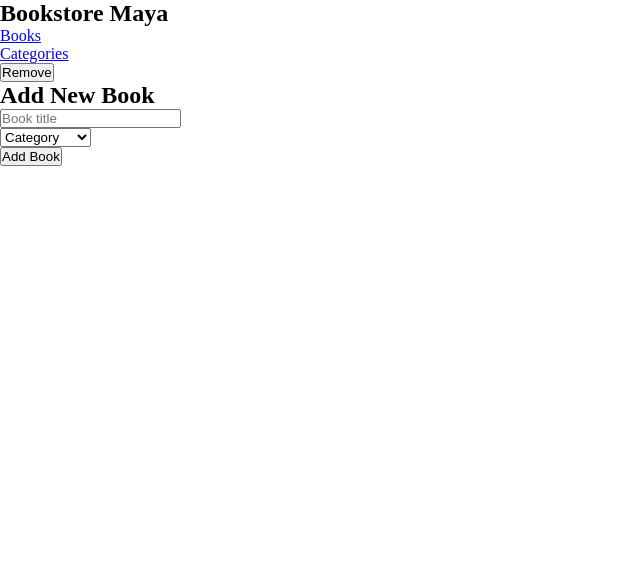
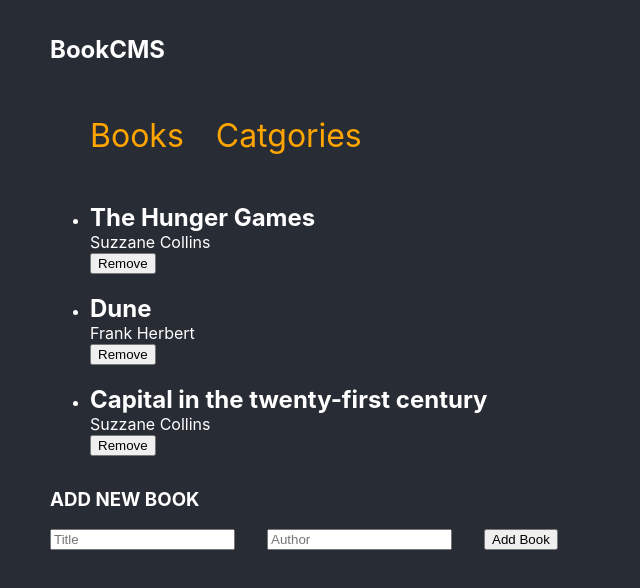
Before and after one commit to Habtamu210/book-store, a React (Create React App) app: page / in a window 1280 px wide. Shown: the top 588 px of the page, without its empty margins (0-640 px from the left). Built offline with nearby package versions, Linux system fonts and the light colour scheme.

Commit message:
Update the entire page as per review feedback

```diff
--- a/src/App.css
+++ b/src/App.css
@@ -1,4 +1,43 @@
-* {
-  margin: 0;
-  padding: 0;
+.App {
+  display: flex;
+  flex-direction: column;
+  align-items: flex-start;
+  justify-content: flex-start;
+  font-size: calc(10px + 2vmin);
 }
+
+.App-logo {
+  height: 40vmin;
+  pointer-events: none;
+}
+
+@media (prefers-reduced-motion: no-preference) {
+  .App-logo {
+    animation: App-logo-spin infinite 20s linear;
+  }
+}
+
+.App-header {
+  background-color: #282c34;
+  min-height: 100vh;
+  display: flex;
+  flex-direction: column;
+  align-items: center;
+  justify-content: center;
+  font-size: calc(10px + 2vmin);
+  color: white;
+}
+
+.App-link {
+  color: #61dafb;
+}
+
+@keyframes App-logo-spin {
+  from {
+    transform: rotate(0deg);
+  }
+
+  to {
+    transform: rotate(360deg);
+  }
+}
--- a/src/App.js
+++ b/src/App.js
@@ -1,28 +1,16 @@
-import { Route, Link, Routes } from 'react-router-dom';
-import Books from './components/book';
-import Catagories from './components/catgories';
+import { Routes, Route } from 'react-router-dom';
 import './App.css';
+import BookContainer from './components/bookContainer';
+import NavBar from './components/navBar';
+import Categories from './pages/catgories';
 
 function App() {
   return (
     <>
-      <nav>
-        <h1>
-          Bookstore Maya
-        </h1>
-        <ul>
-          <li>
-            <Link to="/"> Books</Link>
-          </li>
-          <li>
-            <Link to="/categories">Categories</Link>
-          </li>
-
-        </ul>
-      </nav>
+      <NavBar />
       <Routes>
-        <Route path="/" element={<Books />} />
-        <Route path="/Categories" element={<Catagories />} />
+        <Route path="/" element={<BookContainer />} />
+        <Route path="/categories" element={<Categories />} />
       </Routes>
     </>
   );
--- a/src/components/book.js
+++ b/src/components/book.js
@@ -1,41 +1,28 @@
 import React from 'react';
 import PropTypes from 'prop-types';
 
-export default function Books(props) {
+const Book = (props) => {
   const { title, author } = props;
   return (
-    <>
-      <div>
-        <ul>
-          <li>
-            <span>{title}</span>
-            <span>{author}</span>
-            <button type="submit">Remove</button>
-          </li>
-        </ul>
-        <h2>Add New Book</h2>
-        <form>
-          <div>
-            <input placeholder="Book title" />
-          </div>
-          <div>
-            <select>
-              <option selected>Category</option>
-              <option value="ONE">Category1</option>
-              <option value="TWO">categories2</option>
-            </select>
-          </div>
-          <div>
-            <button type="submit">Add Book</button>
-          </div>
-        </form>
-      </div>
+    <li>
+      <h2 style={{ marginBottom: 0, paddingBottom: 0 }}>
+        {' '}
+        {title}
+        {' '}
+      </h2>
+      <p style={{ margin: 0, padding: 0 }}>
+        {' '}
+        {author}
+        {' '}
+      </p>
+      <button type="button">Remove</button>
+    </li>
+  );
+};
 
-    </>
-  );
-}
-
-Books.propTypes = {
+Book.propTypes = {
   title: PropTypes.string.isRequired,
   author: PropTypes.string.isRequired,
 };
+
+export default Book;
--- /dev/null
+++ b/src/components/bookContainer.js
@@ -0,0 +1,32 @@
+import React from 'react';
+import BooksList from './bookList';
+import BookForm from './bookForm';
+
+const BookContainer = () => {
+  const books = [
+    {
+      id: 1,
+      title: 'The Hunger Games',
+      author: 'Suzzane Collins',
+    },
+    {
+      id: 2,
+      title: 'Dune',
+      author: 'Frank Herbert',
+    },
+    {
+      id: 3,
+      title: 'Capital in the twenty-first century',
+      author: 'Suzzane Collins',
+    },
+  ];
+
+  return (
+    <>
+      <BooksList books={books} />
+      <BookForm />
+    </>
+  );
+};
+
+export default BookContainer;
--- /dev/null
+++ b/src/components/bookForm.js
@@ -0,0 +1,14 @@
+import React from 'react';
+
+const BookForm = () => (
+  <>
+    <h3 style={{ marginTop: '2rem' }}>ADD NEW BOOK</h3>
+    <form style={{ display: 'flex', gap: '2rem' }}>
+      <input type="text" placeholder="Title" />
+      <input type="text" placeholder="Author" />
+      <button type="button">Add Book</button>
+    </form>
+  </>
+);
+
+export default BookForm;
--- /dev/null
+++ b/src/components/bookList.js
@@ -0,0 +1,27 @@
+import React from 'react';
+import PropTypes from 'prop-types';
+import Book from './book';
+
+const BookList = (props) => {
+  const { books } = props;
+
+  return (
+    <ul>
+      {books.map(({ id, title, author }) => (
+        <Book key={id} title={title} author={author} />
+      ))}
+    </ul>
+  );
+};
+
+BookList.propTypes = {
+  books: PropTypes.arrayOf(
+    PropTypes.shape({
+      id: PropTypes.number,
+      title: PropTypes.string,
+      author: PropTypes.string,
+    }),
+  ).isRequired,
+};
+
+export default BookList;
--- /dev/null
+++ b/src/components/navBar.js
@@ -0,0 +1,43 @@
+import React from 'react';
+import { NavLink } from 'react-router-dom';
+
+const Navbar = () => {
+  const links = [
+    {
+      id: 1,
+      path: '/',
+      text: 'Books',
+    },
+    {
+      id: 2,
+      path: '/categories',
+      text: 'Catgories',
+    },
+  ];
+
+  const navStyle = {
+    marginBottom: '3rem',
+  };
+
+  const headerStyle = {
+    display: 'inline-block',
+    marginRight: '2rem',
+  };
+  return (
+
+    <nav style={navStyle}>
+      <h1 style={headerStyle}>BookCMS</h1>
+      <ul className="menu">
+        {links.map((link) => (
+          <li key={link.id} className="menuItem">
+            <NavLink to={link.path} className="active-link">
+              {link.text}
+            </NavLink>
+          </li>
+        ))}
+      </ul>
+    </nav>
+  );
+};
+
+export default Navbar;
--- /dev/null
+++ b/src/index.css
@@ -0,0 +1,42 @@
+body {
+  margin: 15px 50px;
+  font-family:
+    -apple-system,
+    BlinkMacSystemFont,
+    'Segoe UI',
+    'Roboto',
+    'Oxygen',
+    'Ubuntu',
+    'Cantarell',
+    'Fira Sans',
+    'Droid Sans',
+    'Helvetica Neue',
+    sans-serif;
+  -webkit-font-smoothing: antialiased;
+  -moz-osx-font-smoothing: grayscale;
+  background-color: #282c34;
+  color: white;
+}
+
+code {
+  font-family:
+    source-code-pro,
+    Menlo,
+    Monaco,
+    Consolas,
+    'Courier New',
+    monospace;
+}
+
+.menu {
+  display: flex;
+  gap: 2rem;
+  list-style: none;
+  margin-right: 2rem;
+  font-size: 2rem;
+}
+
+a.active-link {
+  color: orange;
+  text-decoration: none;
+}
--- a/src/index.js
+++ b/src/index.js
@@ -1,19 +1,14 @@
 import React from 'react';
 import ReactDOM from 'react-dom/client';
+import './index.css';
 import { BrowserRouter } from 'react-router-dom';
 import App from './App';
-import reportWebVitals from './reportWebVitals';
 
 const root = ReactDOM.createRoot(document.getElementById('root'));
 root.render(
-  <BrowserRouter>
-    <React.StrictMode>
+  <React.StrictMode>
+    <BrowserRouter>
       <App />
-    </React.StrictMode>
-  </BrowserRouter>,
+    </BrowserRouter>
+  </React.StrictMode>,
 );
-
-// If you want to start measuring performance in your app, pass a function
-// to log results (for example: reportWebVitals(console.log))
-// or send to an analytics endpoint. Learn more: https://bit.ly/CRA-vitals
-reportWebVitals();
```
Also changed, not shown: src/pages/books.js (added, +10 -0 lines), src/pages/catgories.js (renamed from src/components/catgories.js), 1 other file (tests, documents, lock files or other folders).
